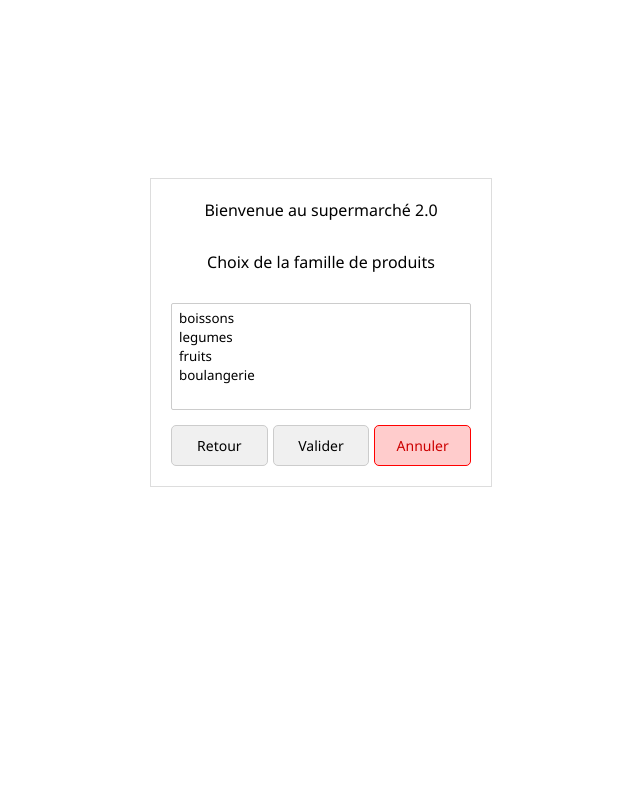
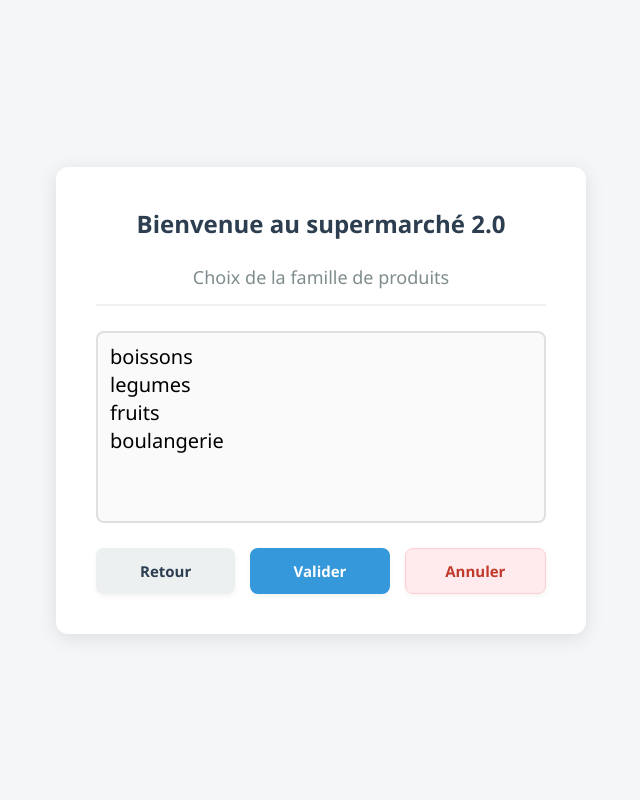
Before and after one commit to Flaimeur/Supermarche, a PHP site: page /Passer_commande.php in a window 1280 px wide. Shown: the whole page, without its empty margins (319-959 px from the left). Run offline with PHP 8.4, Linux system fonts and the light colour scheme; data comes from the database, SQL or seed files in the repository.

Commit message:
Improve UI styling and update select list size
Enhanced the overall UI with modern CSS styles for better readability and layout, including updated container, button, and select element styles. Increased the select list size in Passer_commande.php from 5 to 6 and fixed option indentation. Updated index.php to use styled titles and improved button arrangement for a more consistent look.

```diff
--- a/Passer_commande.php
+++ b/Passer_commande.php
@@ -18,11 +18,11 @@ $familles = $modele->getFamilles();
             <div class="titre-1">Bienvenue au supermarché 2.0</div>
             <div class="titre-2">Choix de la famille de produits</div>
 
-            <select name="famille" size="5" required>
+            <select name="famille" size="6" required>
                 <?php foreach ($familles as $f): ?>
                     <option value="<?= $f->IdFamille ?>">
-                        <?= htmlspecialchars($f->NomFamille) ?>
-                    </option>
+                <?= htmlspecialchars($f->NomFamille) ?>
+                </option>
                 <?php endforeach; ?>
             </select>
 
--- a/css/style.css
+++ b/css/style.css
@@ -1,15 +1,16 @@
+/* --- CONFIGURATION GÉNÉRALE --- */
 body {
   font-family: "Segoe UI", "Roboto", "Helvetica Neue", Arial, sans-serif;
+  background-color: #f4f6f8; /* Fond gris très doux (plus moderne que le blanc pur) */
+  display: flex;
   justify-content: center;
-  padding-top: 150px;
+  align-items: center; /* Centre verticalement aussi */
+  min-height: 100vh; /* Prend toute la hauteur de l'écran */
+  margin: 0;
+  color: #333; /* Texte gris foncé (moins agressif que le noir pur) */
 }
 
-select {
-  width: 100%;
-  padding: 5px;
-  border: 1px solid #ccc;
-}
-
+/* On s'assure que tout hérite de la belle police */
 button,
 select,
 input,
@@ -17,66 +18,110 @@ option {
   font-family: inherit;
 }
 
-/* --- Rappel des classes précédentes (déjà dans ton fichier) --- */
-.titre-1,
+/* --- LA BOITE PRINCIPALE (CARTE) --- */
+.container {
+  background-color: #fff; /* Fond blanc */
+  width: 450px; /* Un peu plus large pour respirer */
+  padding: 40px; /* Beaucoup d'espace intérieur */
+  border-radius: 12px; /* Coins arrondis modernes */
+  box-shadow: 0 4px 20px rgba(0, 0, 0, 0.1); /* Ombre portée élégante */
+  display: flex;
+  flex-direction: column;
+  gap: 25px; /* Espace entre les éléments (Titre, Liste, Boutons) */
+  border: none; /* On enlève la bordure grise moche */
+}
+
+/* --- LES TITRES --- */
+.titre-1 {
+  text-align: center;
+  font-size: 24px; /* Grand titre */
+  font-weight: 700; /* Gras */
+  color: #2c3e50; /* Bleu nuit */
+  margin: 0;
+}
+
 .titre-2 {
   text-align: center;
-  margin-bottom: 15px;
+  font-size: 18px;
+  font-weight: 500;
+  color: #7f8c8d; /* Gris moyen */
+  border-bottom: 2px solid #f0f0f0; /* Ligne de séparation subtile */
+  padding-bottom: 15px;
+  width: 100%;
 }
 
-.container {
-  margin: 20px auto;
-  width: 300px;
-  padding: 20px;
-  border: 1px solid #ddd;
-  display: flex;
-  flex-direction: column;
-  align-items: center;
-  gap: 15px;
+/* --- LA LISTE DÉROULANTE (LISTBOX) --- */
+select {
+  width: 100%;
+  padding: 10px;
+  font-size: 20px; /* Texte plus grand dans la liste */
+  border: 2px solid #e0e0e0;
+  border-radius: 8px;
+  background-color: #fafafa;
+  outline: none;
+  transition: border-color 0.3s;
 }
 
-/* --- Le style standard des boutons --- */
-.bouton-menu {
-  display: block;
-  width: 100%;
-  padding: 12px;
-  text-align: center;
-  background-color: #f0f0f0; /* Gris clair */
-  border: 1px solid #ccc;
-  text-decoration: none;
-  color: black;
-  border-radius: 5px;
-  cursor: pointer;
-  box-sizing: border-box; /* Important pour que le padding ne casse pas la largeur */
+select:focus {
+  border-color: #3498db; /* Devient bleu quand on clique dessus */
+  background-color: #fff;
 }
 
-.bouton-menu:hover {
-  background-color: #e0e0e0;
+/* --- ZONE DES BOUTONS --- */
+.zone-boutons {
+  display: flex;
+  flex-direction: row;
+  justify-content: space-between;
+  width: 100%;
+  gap: 15px; /* Espace entre les boutons */
 }
 
-/* --- NOUVEAU : Un style spécifique pour le bouton Annuler (Rouge) --- */
+/* --- STYLE DES BOUTONS (BASE) --- */
+.bouton-menu {
+  flex: 1; /* Les boutons se partagent la largeur */
+  padding: 12px 10px; /* Boutons plus hauts */
+  font-size: 15px; /* Texte lisible */
+  font-weight: 600; /* Texte un peu gras */
+  text-align: center;
+  text-decoration: none;
+  border-radius: 8px; /* Coins arrondis */
+  cursor: pointer;
+  border: none; /* Pas de bordure classique */
+  transition: all 0.2s ease; /* Animation fluide au survol */
+  box-shadow: 0 2px 5px rgba(0, 0, 0, 0.05);
+}
+
+/* 1. BOUTON RETOUR (Gris) */
+a.bouton-menu {
+  background-color: #ecf0f1;
+  color: #2c3e50;
+  display: flex; /* Pour bien centrer le texte verticalement */
+  align-items: center;
+  justify-content: center;
+}
+a.bouton-menu:hover {
+  background-color: #bdc3c7;
+}
+
+/* 2. BOUTON VALIDER (Bleu - Action principale) */
+button[type="submit"].bouton-menu {
+  background-color: #3498db; /* Bleu */
+  color: white;
+}
+button[type="submit"].bouton-menu:hover {
+  background-color: #2980b9; /* Bleu plus foncé */
+  transform: translateY(-2px); /* Petit effet de soulèvement */
+}
+
+/* 3. BOUTON ANNULER (Rouge - Danger) */
 .btn-danger {
-  background-color: #ffcccc; /* Fond rouge clair */
-  border-color: #ff0000;
-  color: #cc0000;
+  background-color: #ffebee; /* Rouge très clair */
+  color: #c0392b; /* Texte rouge foncé */
+  border: 1px solid #ffcdd2; /* Bordure rouge subtile */
 }
 
 .btn-danger:hover {
-  background-color: #ff9999; /* Rouge plus foncé au survol */
+  background-color: #ef5350; /* Rouge vif au survol */
+  color: white; /* Texte devient blanc */
+  border-color: #ef5350;
 }
-
-.zone-boutons {
-  display: flex; /* Active le mode alignement */
-  flex-direction: row; /* Force l'alignement de gauche à droite */
-  justify-content: space-between; /* Espace les boutons équitablement */
-  width: 100%; /* Prend toute la largeur du cadre */
-  gap: 5px; /* Petit écart entre chaque bouton */
-}
-
-/* On force les boutons à l'intérieur à se partager la place */
-.zone-boutons .bouton-menu {
-  flex: 1; /* Chaque bouton prendra 1/3 de la place */
-  width: auto; /* On annule la largeur 100% précédente */
-  padding: 10px 2px; /* On réduit un peu les marges internes */
-  font-size: 14px; /* On réduit un peu la police pour que ça rentre */
-}
```
Also changed, not shown: index.php (+6 -4 lines).
